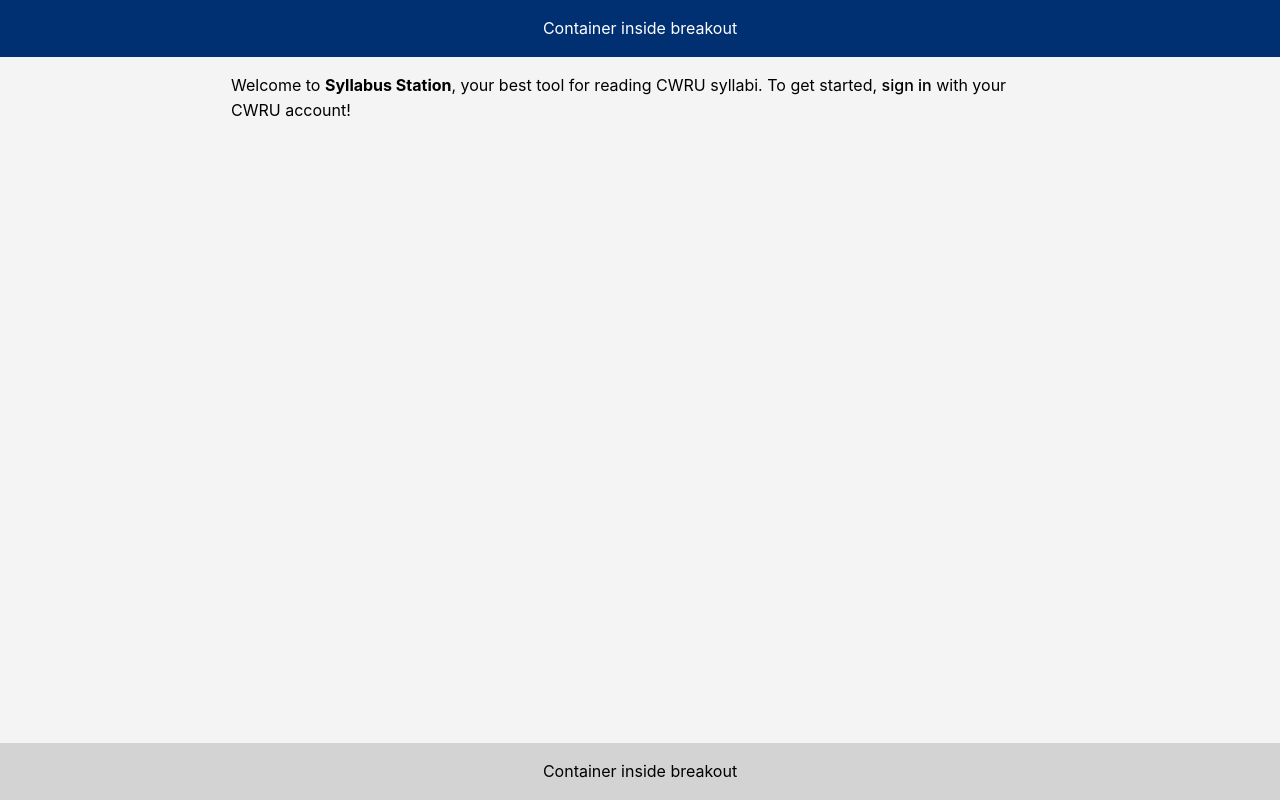
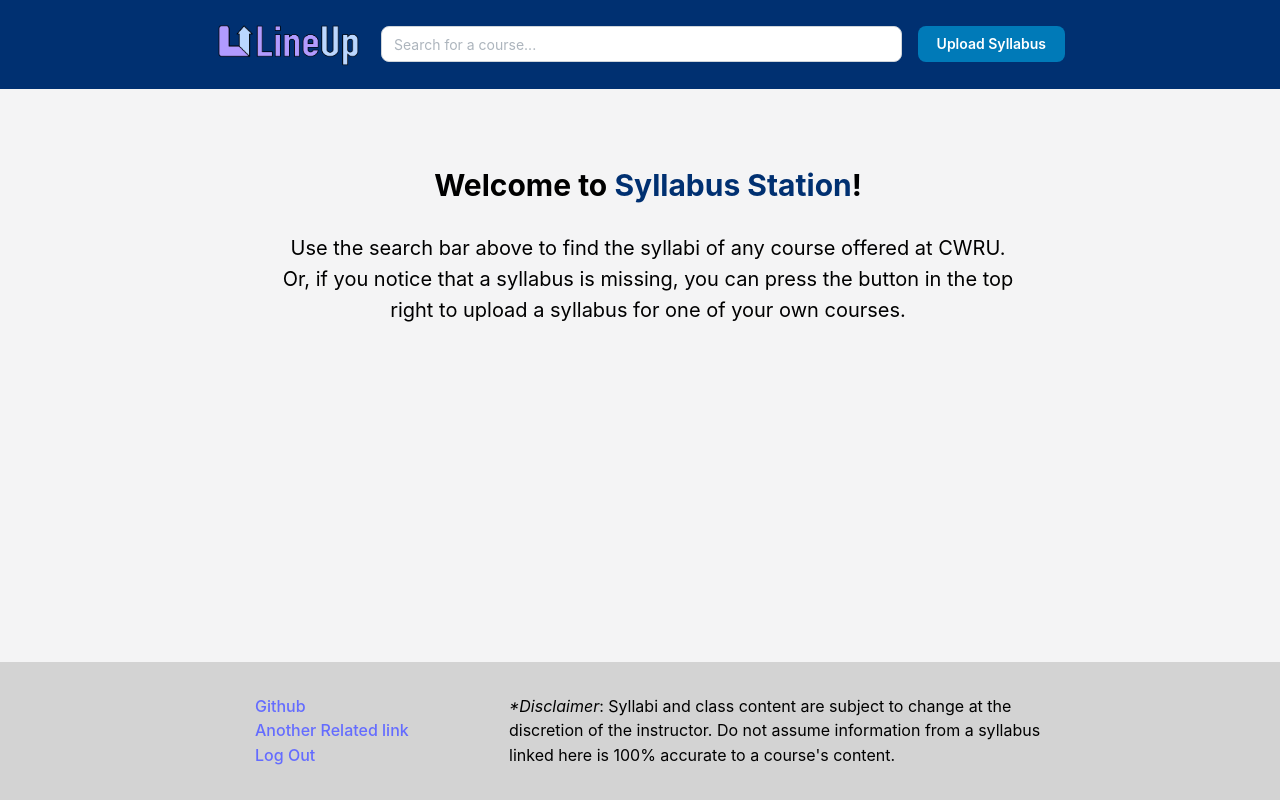
Before and after one commit to rhyderswen/syllabus-station, a React (Vite) app: page / in a window 1280 px wide. Built offline with nearby package versions, Linux system fonts and the light colour scheme.

Commit message:
Updated wrapper layout and adjusted loggedouthome (#22)
* Updated wrapper layout and adjusted loggedouthome

* minor style adjustments

* added button to header

* LoggedInHome design + minimum content height

* Home page design tweaks

* Addressing minor changes

```diff
--- a/index.html
+++ b/index.html
@@ -4,7 +4,15 @@
     <meta charset="UTF-8" />
     <link rel="icon" type="image/svg+xml" href="/vite.svg" />
     <meta name="viewport" content="width=device-width, initial-scale=1.0" />
-    <title>Vite + React + TS</title>
+    <title>Syllabus Station</title>
+    <style>
+      @import url("https://fonts.googleapis.com/css2?family=Figtree:ital,wght@0,300..900;1,300..900&display=swap");
+    </style>
+    <meta property="og:title" content="Syllabus Station" />
+    <meta
+      property="og:description"
+      content="The simplest way to find and share syllabi for you CWRU courses"
+    />
   </head>
   <body>
     <div id="root"></div>
--- a/src/client/App.css
+++ b/src/client/App.css
@@ -5,6 +5,7 @@
 
   --cwrublue: #003071;
   --cwrugray: #d3d3d3;
+  --cwrutrueblue: #007ab8;
 }
 
 .rotatable {
@@ -26,3 +27,12 @@
 .pointer {
   cursor: pointer;
 }
+
+.home {
+  margin: 2rem 1rem 1rem 2rem;
+  font-size: 20px;
+}
+
+.a {
+  color: var(--cwrutrueblue);
+}
--- a/src/client/App.tsx
+++ b/src/client/App.tsx
@@ -2,7 +2,8 @@ import Wrapper from "@/components/Wrapper";
 import Error from "@/pages/Error";
 import { createBrowserRouter, Outlet, RouterProvider } from "react-router";
 import "./App.css";
-import LoggedOutHome from "./pages/LoggedOutHome";
+import Home from "@/pages/Home";
+
 
 function Layout() {
   return (
@@ -19,7 +20,7 @@ const router = createBrowserRouter([
     children: [
       {
         path: "/",
-        element: <LoggedOutHome />,
+        element: <Home />,
       },
     ],
   },
--- a/src/client/components/Wrapper.tsx
+++ b/src/client/components/Wrapper.tsx
@@ -1,4 +1,6 @@
-import { Box, Container, Group } from "@mantine/core";
+import lineupLogo from "@/assets/lineup-full.png";  // placeholder to figure out spacing
+import { useRef, useState } from 'react';
+import { Box, Container, Button, Group, Autocomplete, Loader } from "@mantine/core";
 
 export interface WrapperProps {
   children: React.ReactNode;
@@ -10,17 +12,44 @@ const Wrapper = ({ children }: WrapperProps) => {
       strategy="grid"
       size={850}
       mih="100dvh"
-      style={{ gridTemplateRows: "auto 1fr auto" }}
+      style={{ gridTemplateRows: "auto minmax(300px, 1fr) auto" }}
     >
       <Box component="header" data-breakout bg="var(--cwrublue)" p="md">
-        <Group data-container c="white" justify="center">
-          <div>Container inside breakout</div>
+        <Group data-container c="white" justify="center" display='flex'>
+          <div className="lineUpLogo" style={{flexShrink:0}}>
+            <img src={lineupLogo} alt="LineUp Logo" height={50} />
+          </div>
+          <Autocomplete
+            style={{flex:1, minWidth:0}}
+            placeholder="Search for a course..."
+            data={['CSDS 132: Introduction to Java', 'CSDS 233: Data Structures', 'CSDS 393: Software Engineering', 'CSDS 395: Senior Project in Computer Science']}
+            //rightSection={loading ? <Loader size={16} /> : null} // This will be used later for a loading circle to appear on the right edge of the search bar while searching
+            // TODO: make it so search bar and upload button are only available when logged in
+          />
+          <Button style={{flexShrink:0, fontSize:14, background:'#007ab8'}}>
+            Upload Syllabus
+          </Button>
         </Group>
       </Box>
+
       {children}
+
       <Box component="footer" data-breakout bg="var(--cwrugray)" p="md">
-        <Group data-container justify="center">
-          <div>Container inside breakout</div>
+        <Group data-container justify="center" display='flex'>
+          <div style={{flex:1}}>
+            <ul style={{listStyleType:"none"}}>
+              <li><a href='https://github.com/rhyderswen/syllabus-station' target="_blank">Github</a></li>
+              <li><a href='/' target="_blank">Another Related link</a></li>
+              <li><a href='/' target="_blank">Log Out</a></li>
+              {
+                // TODO: make it so Log Out only appears when logged in
+              }
+            </ul>
+          </div>
+          <div style={{flex:2}}><i>*Disclaimer</i>: Syllabi and class content are subject to change at the discretion
+                of the instructor. Do not assume information from a syllabus linked here is 100% accurate
+                to a course's content.
+          </div>
         </Group>
       </Box>
     </Container>
--- a/src/client/index.css
+++ b/src/client/index.css
@@ -1,5 +1,5 @@
 :root {
-  font-family: Inter, system-ui, Avenir, Helvetica, Arial, sans-serif;
+  font-family: "Figtree", system-ui, Avenir, Helvetica, Arial, sans-serif;
 
   color: #213547;
 
@@ -51,5 +51,5 @@ button:hover {
 }
 button:focus,
 button:focus-visible {
-  outline: 4px auto -webkit-focus-ring-color;
+  outline: 4px auto var(--cwrutrueblue);
 }
--- /dev/null
+++ b/src/client/pages/Home.tsx
@@ -0,0 +1,14 @@
+import LoggedInHome from "./LoggedInHome";
+import LoggedOutHome from "./LoggedOutHome";
+
+const Home = () => {
+  //const { isAuthenticated, isLoading, error } = useAuth0();
+  const isLoggedIn = true;
+
+  // If the user is authenticated, show the logged in homepage, otherwise show the logged out homepage
+  // Don't show either if the authentication status is still loading or an error occurs
+  //return <>{(!isLoading || error) && <>{isAuthenticated ? <LoggedInHome /> : <LoggedOutHome />}</>}</>;
+  return <>{isLoggedIn ? <LoggedInHome /> : <LoggedOutHome />}</>
+};
+
+export default Home;
--- /dev/null
+++ b/src/client/pages/LoggedInHome.tsx
@@ -0,0 +1,19 @@
+import { Container, UnstyledButton } from "@mantine/core";
+
+const LoggedInHome = () => {
+  return (
+    <Container className="home" p="md" style={{textAlign:"center"}}>
+      <h2>Welcome to <b style={{color: 'var(--cwrublue)'}}>Syllabus Station</b>!</h2>
+      {
+      // not too attached to CWRU blue for the name here ^
+      // but until we have a proper logo/color scheme figured out, it's fine
+      }
+      Use the search bar above to find the syllabi of any course offered at CWRU.
+      <br></br>
+      Or, if you notice that a syllabus is missing, you can press the button in the top right to upload
+      a syllabus for one of your own courses.
+    </Container>
+  );
+};
+
+export default LoggedInHome;
--- a/src/client/pages/LoggedOutHome.tsx
+++ b/src/client/pages/LoggedOutHome.tsx
@@ -2,12 +2,17 @@ import { Container, UnstyledButton } from "@mantine/core";
 
 const LoggedOutHome = () => {
   return (
-    <Container className="home" p="md">
-      Welcome to <b>Syllabus Station</b>, your best tool for reading CWRU syllabi. To get started,{" "}
-      <UnstyledButton onClick={() => console.log("log in would happen here!")}>
+    <Container className="home" p="md" style={{textAlign:"center"}}>
+      <h2>Welcome to <b style={{color: 'var(--cwrublue)'}}>Syllabus Station</b>!</h2>
+      {
+      // not too attached to CWRU blue for the name here ^,
+      // but until we have a proper logo/color scheme figured out, it's fine
+      }
+      In order to view and add syllabi, you must{" "}
+      <UnstyledButton style={{color:"var(--cwrutrueblue)", fontSize:20, }} onClick={() => console.log("log in would happen here!")}>
         sign in
       </UnstyledButton>{" "}
-      with your CWRU account!
+      with your CWRU account.
     </Container>
   );
 };
```
Also changed, not shown: src/client/assets/lineup-full.png (added).
